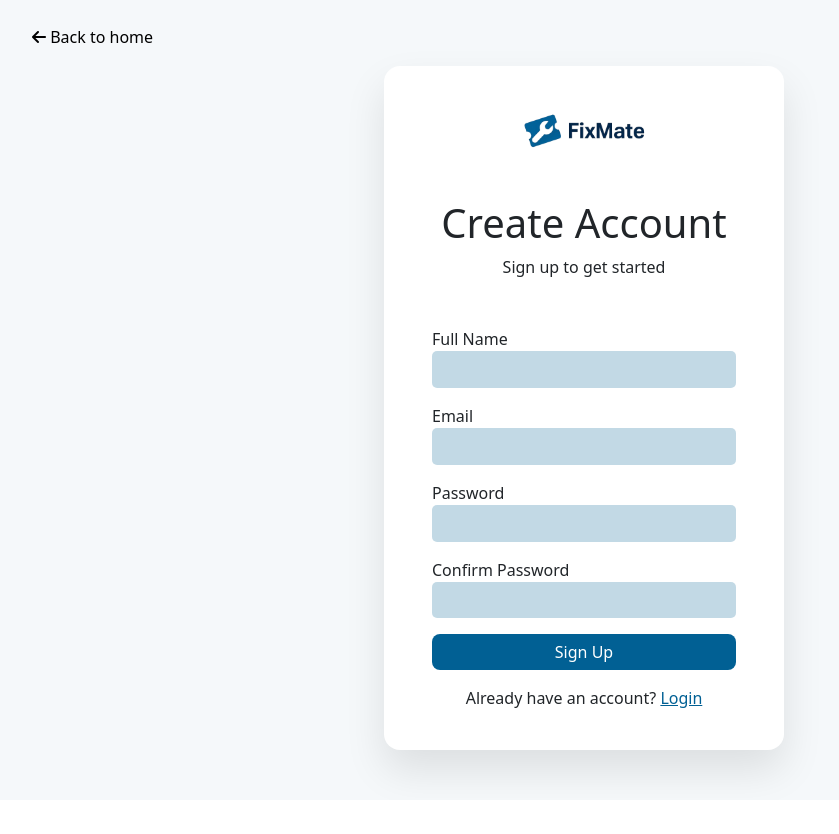
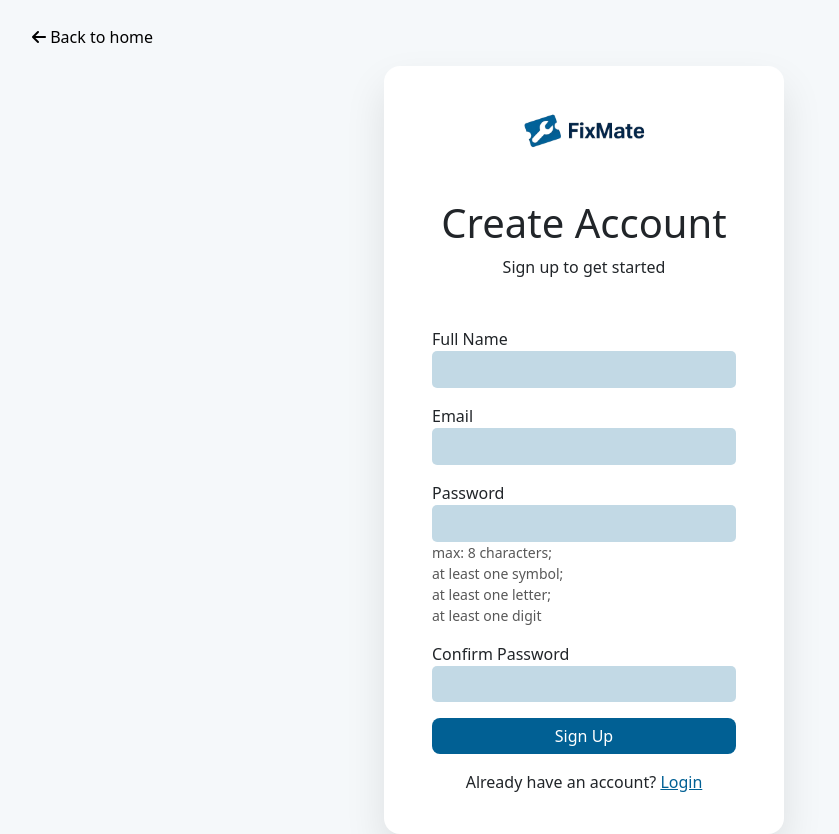
Before and after one commit to aishah-akinsoji/Ticket-management-react, a React (Vite) app in the folder ticket/: page /auth/signup in a window 1280 px wide. Shown: the whole page, without its empty margins (56-895 px from the left). Before the commit the page ends 800 px from the top, so only its background shows below. Built offline with nearby package versions, Linux system fonts and the light colour scheme.

Commit message:
new commit

```diff
--- a/ticket/src/AuthPage.jsx
+++ b/ticket/src/AuthPage.jsx
@@ -37,9 +37,9 @@ export function AuthPage({ mode, onLogin, displayToast }) {
       validationMessage.email = "Please enter a valid email address.";
     }
 
-    if (loginData.password.length < 12) {
+    if (loginData.password.length < 8) {
       isValid = false;
-      validationMessage.password = "Password must be at least 12 characters long.";
+      validationMessage.password = "Password must be at least 8 characters long.";
     } else if (!passwordDigitValid) {
       isValid = false;
       validationMessage.password = "Password must contain at least one digit.";
@@ -103,9 +103,9 @@ export function AuthPage({ mode, onLogin, displayToast }) {
       validationMessage.email = "Please enter a valid email address.";
     }
 
-    if (formData.password.length < 12) {
+    if (formData.password.length < 8) {
       isValid = false;
-      validationMessage.password = "Password must be at least 12 characters long.";
+      validationMessage.password = "Password must be at least 8 characters long.";
     } else if (!passwordDigitValid) {
       isValid = false;
       validationMessage.password = "Password must contain at least one digit.";
@@ -176,6 +176,7 @@ export function AuthPage({ mode, onLogin, displayToast }) {
                 <label htmlFor="password">Password</label>
                 <input id="password" type="password" onChange={(e) => mode === "login" ? setLoginData({...loginData, password: e.target.value}) : setFormData({...formData, password: e.target.value})} required/>
                 <span className="text-danger">{errors.password}</span>
+                <span className="password-rule">max: 8 characters;<br/>at least one symbol;<br/>at least one letter;<br/> at least one digit</span>
               </div>
               {mode === "login" ? null : (
                 <div className="cpassword d-flex flex-column">
--- a/ticket/src/Dashboard.jsx
+++ b/ticket/src/Dashboard.jsx
@@ -22,8 +22,6 @@ export const Dashboard = ({ displayToast, onLogout }) => {
     navigate("/auth/login");
     return;
   }
-
-  // your existing axios fetch here
 }, []);
 
   useEffect(() => {
--- a/ticket/src/index.css
+++ b/ticket/src/index.css
@@ -22,6 +22,10 @@ body{
 }
 .landing-page{
     background-color: rgba(249, 250, 251, 1);
+}
+.password-rule{
+    font-size: 14px;
+    color: #585858;
 }
 .hero{
     min-height: 70vh;
```
